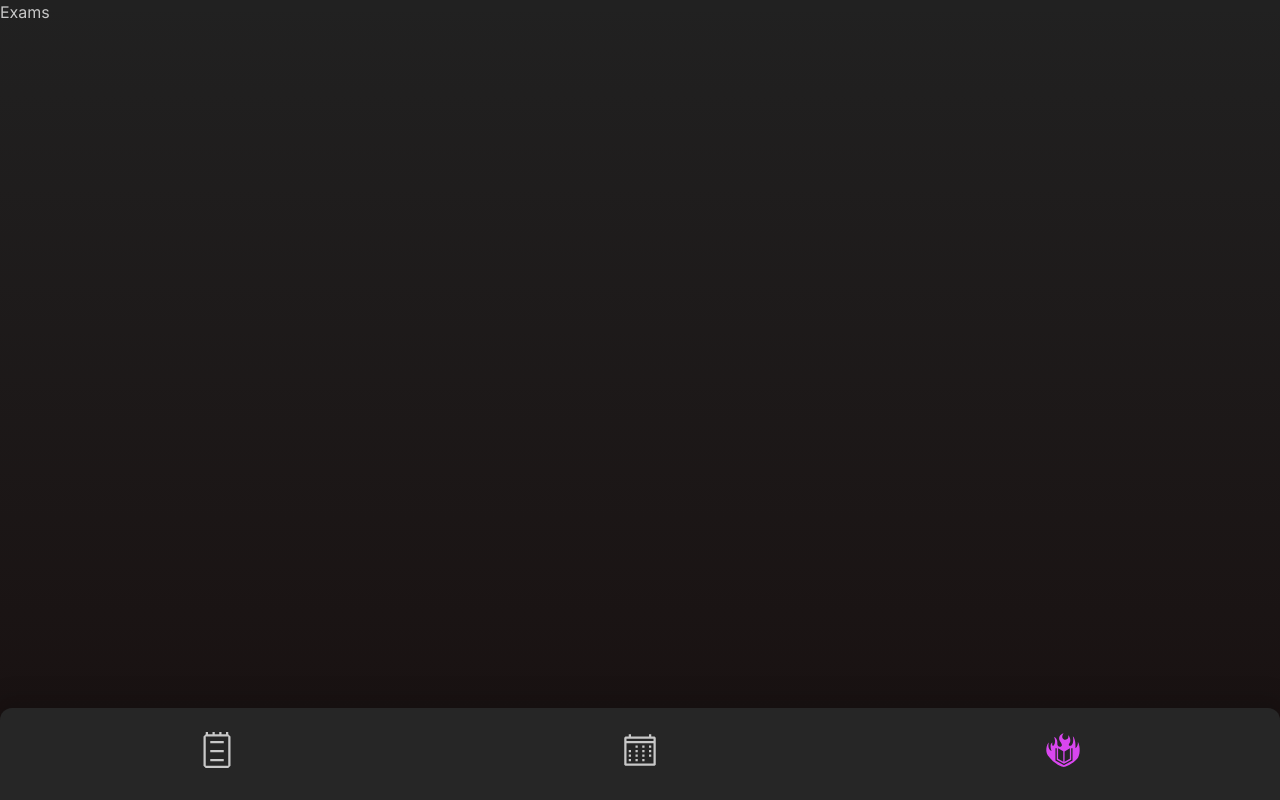
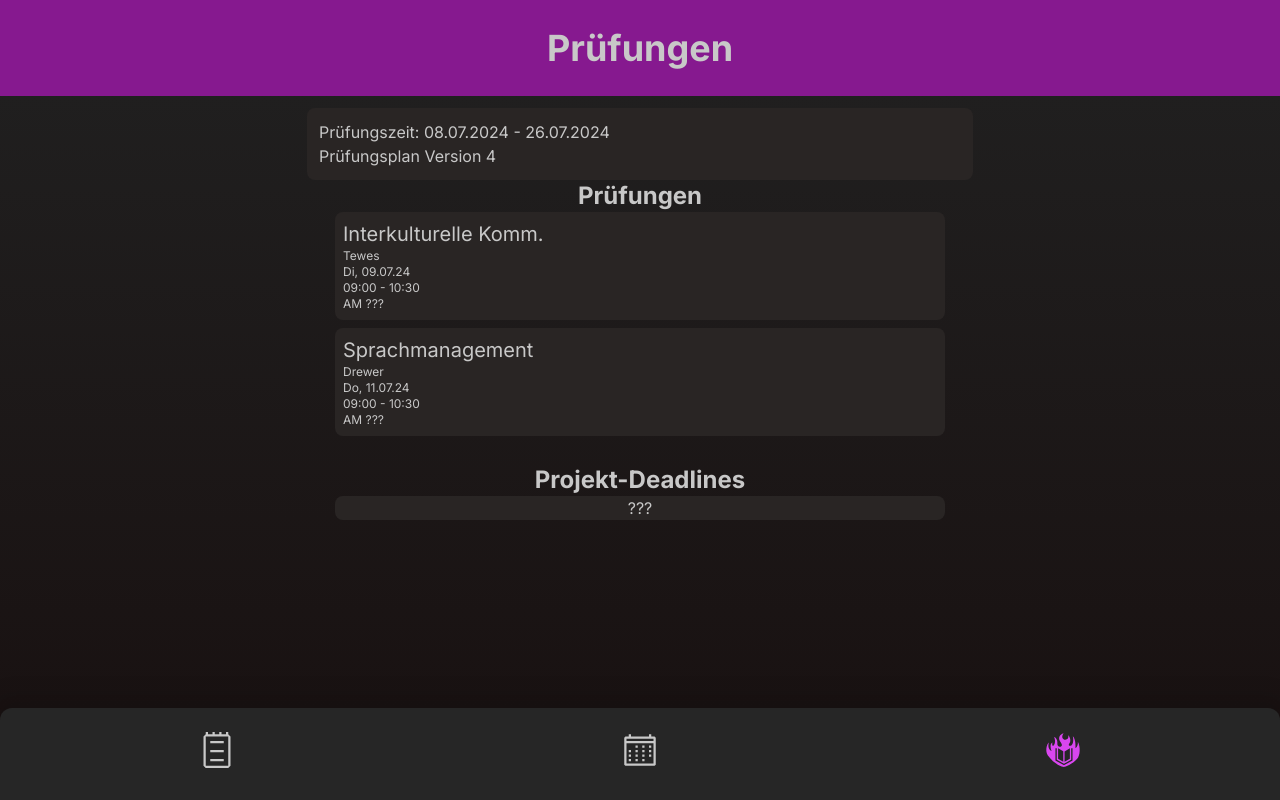
Before and after one commit to jmjules/KMM-Helper, a Next.js app: page /exams in a window 1280 px wide. Built offline with nearby package versions, Linux system fonts and the light colour scheme.

Commit message:
update content

```diff
--- a/src/app/components/Stundenplan/TimetableDisplaySlider.tsx
+++ b/src/app/components/Stundenplan/TimetableDisplaySlider.tsx
@@ -72,12 +72,17 @@ function ClassItem ({classEntry} ) {
 	)
 }
 
-function DayItem({dayData, key}){
+function DayItem({dayData, dayIndex}){
 	const dayExceptionsArray = getExceptions(dayData)
 
 	return (
-		<div key={key} >
+		<div >
 			<h2 className="text-4xl font-bold text-center"> {dayData.day} </h2>
+
+			{isToday(dayIndex) &&
+			<p className="text-xs text-center">Heute</p>
+			}
+
 			{dayExceptionsArray.length > 0 &&
 				<ExceptionDisplay exceptionsArray={dayExceptionsArray} />
 			}
@@ -114,7 +119,8 @@ export default function TimetableDisplaySlider({ selectedDayIndex, data}: Timeta
 			>
 			{daysArray.map((dayData, index) => (
 				<swiper-slide key="index" >
-					<DayItem dayData={dayData} key={index}  />
+
+					<DayItem dayData={dayData} dayIndex={index}  />
 
 				</swiper-slide>
 			))
@@ -220,3 +226,14 @@ function createWarningText(dayString: string): string {
 		return `In ${dayDiff} Tagen am ${formattedDate}`;
 	}
 }
+
+function isToday(dayIndex : number): boolean {
+	const today = new Date().getDay() // Sunday - Saturday : 0 - 6
+
+	//DaysArray in source data start with monday
+	if (dayIndex === today -1) {
+		return true;
+	} else {
+		return false;
+	}
+}
--- a/src/app/components/SubPageHeader.tsx
+++ b/src/app/components/SubPageHeader.tsx
@@ -2,8 +2,8 @@
 export default function SubPageHeader({pageTitle,}) {
   return (
     <>
-      <div className={`h-24 bg-fuchsia-800 p-3 pt-7 flex items-center`}>
-        <h1 className="text-4xl md:text-4xl font-bold ml-3">
+      <div className={`h-24 bg-fuchsia-800 p-3 pt-7 flex place-content-center`}>
+        <h1 className="text-center text-4xl md:text-4xl font-bold">
           {pageTitle}
         </h1>
       </div>
--- a/src/app/exams/page.tsx
+++ b/src/app/exams/page.tsx
@@ -1,7 +1,44 @@
 import React from 'react'
+import SubPageHeader from '../components/SubPageHeader'
 
 export default function Exams() {
   return (
-    <div>Exams</div>
+    <>
+      <SubPageHeader pageTitle={"Prüfungen"} />
+      <div className="max-w-[690px] mx-auto">
+        <p className='bg-stone-800 rounded-lg mt-3 mx-3 p-3'>
+          Prüfungszeit: 08.07.2024 - 26.07.2024
+        <p>Prüfungsplan Version 4</p>
+        </p>
+        <h2 className='text-center text-2xl font-bold'>Prüfungen</h2>
+        <ul className='flex flex-col gap-2'>
+          <li className='bg-stone-800 mx-10 p-2 rounded-lg'>
+            <p className='text-xl'>Interkulturelle Komm.</p>
+            <div className="text-xs">
+              <p>Tewes</p>
+              <p>Di, 09.07.24</p>
+              <p>09:00 - 10:30</p>
+              <p>AM ???</p>
+            </div>
+          </li>
+          <li className='bg-stone-800 mx-10 p-2 rounded-lg'>
+            <p className='text-xl'>Sprachmanagement</p>
+            <div className="text-xs">
+              <p>Drewer</p>
+              <p>Do, 11.07.24</p>
+              <p>09:00 - 10:30</p>
+              <p>AM ???</p>
+            </div>
+          </li>
+        </ul>
+      </div>
+
+      <div className="text-center max-w-[690px] mx-auto mt-7">
+        <h2 className='text-2xl font-bold'>Projekt-Deadlines</h2>
+        <p className='bg-stone-800 mx-10 rounded-lg'>???</p>
+      </div>
+
+      <div className='py-5'></div>
+    </>
   )
 }
--- a/src/app/semesterdaten/data.json
+++ b/src/app/semesterdaten/data.json
@@ -25,7 +25,6 @@
   "prüfungen": [],
   "links": [
             {"linkText": "Webmail", "linkUrl": "https://owa.h-ka.de/"},
-            {"linkText": "Generelle KMM-Dokumente", "linkUrl": "https://technischeredaktion.com/kmm-downloads/kmm-bachelor-downloads/"},
-            {"linkText": "Online-Service (Testbetrieb)", "linkUrl": "https://qis.hs-karlsruhe.de/"}
+            {"linkText": "Generelle KMM-Dokumente", "linkUrl": "https://technischeredaktion.com/kmm-downloads/kmm-bachelor-downloads/"}
   ]
 }
--- a/src/app/stundenplan/data.json
+++ b/src/app/stundenplan/data.json
@@ -24,7 +24,7 @@
 					"room": "online",
 					"start": "15:40",
 					"end": "17:10",
-					"body": "Haben gevoted, dass es am 13. ausfällt",
+					"body": "",
 					"links": [
 						{
 							"linkUrl": "https://h-ka-de.zoom-x.de/j/66763376199?pwd=V1JMUGpObHhYVWwybmxOS1BNU1FGZz09",
@@ -36,7 +36,7 @@
 						}
 
 					],
-					"exceptions": ["2024-05-13"]
+					"exceptions": []
 				}
 			]
 		},
@@ -68,7 +68,7 @@
 					"end": "13:00",
 					"body": "",
 					"links": [],
-					"exceptions": []
+					"exceptions": ["2024-05-15"]
 				},
 				{
 					"name": "Visuelle Komm.",
```
